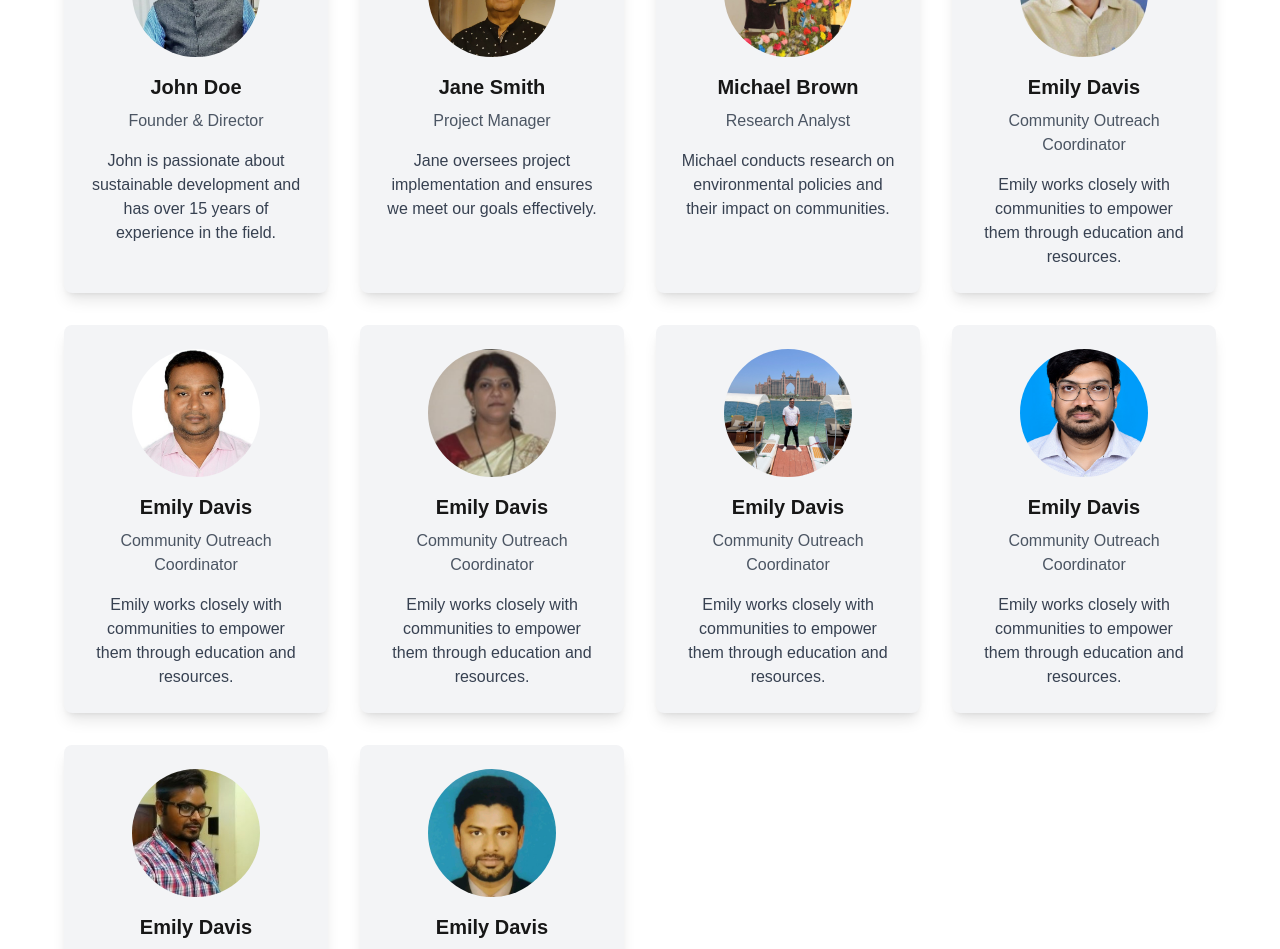
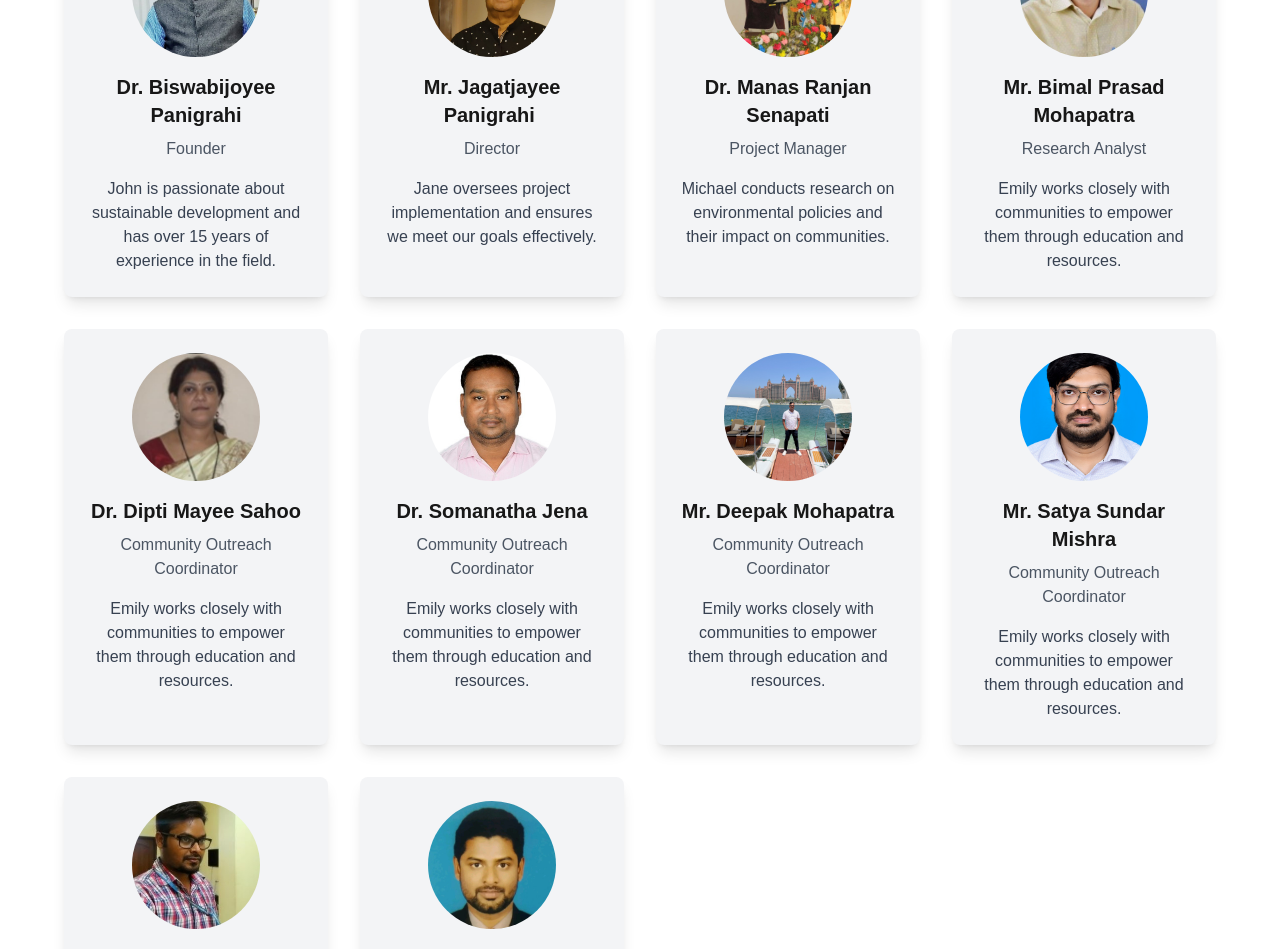
Before and after one commit to Bikash168/Trident_SF, a Next.js app: page /team in a window 1280 px wide. Shown: the part 480-1429 px from the top of the page. Built offline with nearby package versions, Linux system fonts and the light colour scheme.

Commit message:
new change

```diff
--- a/pages/components/CurrentProjects.tsx
+++ b/pages/components/CurrentProjects.tsx
@@ -2,19 +2,19 @@ import React from 'react';
 
 const projects = [
   {
-    title: "Shikshalaya",
+    title: "Waste to Wealth",
     imageUrl: "/images/shikshalaya.jpg", // replace with your image path
-    description: "Empowering children through education.",
+    description: "Waste to Wealth is a concept that emphasizes transforming waste materials into valuable resources or products, contributing to both environmental sustainability and economic growth.",
   },
   {
-    title: "Chuppi Todo– Sharam Nahi Samman",
+    title: "Capacity Building of Field Functionaries in Organic Farming",
     imageUrl: "/images/chuppi-todo.jpg", // replace with your image path
-    description: "Breaking the silence, promoting dignity.",
+    description: "Organic farming plays a critical role in achieving sustainable agricultural practices, promoting soil health, conserving water, reducing chemical inputs, and enhancing biodiversity.",
   },
   {
-    title: "Khushiyon Ki Potli",
+    title: "Green Hydrogen",
     imageUrl: "/images/khushiyon-ki-potli.jpg", // replace with your image path
-    description: "Spreading joy through essential supplies.",
+    description: "Green hydrogen is a form of hydrogen produced using renewable energy sources, such as wind, solar, or hydropower, to electrolyze water (H₂O) into hydrogen (H₂) and oxygen (O₂). This process emits no greenhouse gases, making green hydrogen a key solution for reducing carbon emissions in various sectors.",
   },
 ];
 
@@ -42,7 +42,7 @@ const CurrentProjects = () => {
               />
               <div className="p-4">
                 <h3 className="text-xl font-bold text-gray-900">{project.title}</h3>
-                <p className="mt-2 text-gray-600">{project.description}</p>
+                <p className="mt-2 text-gray-600 textalin">{project.description}</p>
               </div>
             </div>
           ))}
--- a/pages/components/layout.tsx
+++ b/pages/components/layout.tsx
@@ -230,8 +230,9 @@ export default function Layout({ children }: LayoutProps) {
           {/* Address */}
           <div>
             <h3 className="text-lg text-[#316b9e] font-bold mb-4">Contact Us</h3>
-            <p>Plot No. – F2, Chandaka Industrial Estate</p>
-            <p>Chandrasekharpur, Bhubaneswar – 24, Odisha, India - 751024</p>
+            <p className='textalin'>Plot No. – F2, Chandaka Industrial Estate,
+            Chandrasekharpur, Bhubaneswar – 24, Odisha, India - 751024.</p>
+           <br />
             <p>Email: info@sacred.foundation</p>
             <p>Phone: +91-9439173220</p>
           </div>
--- a/pages/team.tsx
+++ b/pages/team.tsx
@@ -4,61 +4,62 @@ import Layout from './components/layout';
 
 const teamMembers = [
   {
-    name: 'John Doe',
-    role: 'Founder & Director',
+    name: 'Dr. Biswabijoyee Panigrahi',
+
+    role: 'Founder ',
     image: '/images/Team1.jpg', // Replace with actual image path
     description: 'John is passionate about sustainable development and has over 15 years of experience in the field.',
   },
   {
-    name: 'Jane Smith',
-    role: 'Project Manager',
+    name: 'Mr. Jagatjayee Panigrahi ',
+    role: 'Director',
     image: '/images/Team2.jpg', // Replace with actual image path
     description: 'Jane oversees project implementation and ensures we meet our goals effectively.',
   },
   {
-    name: 'Michael Brown',
-    role: 'Research Analyst',
+    name: 'Dr. Manas Ranjan Senapati',
+    role: 'Project Manager',
     image: '/images/Team3.jpg', // Replace with actual image path
     description: 'Michael conducts research on environmental policies and their impact on communities.',
   },
   {
-    name: 'Emily Davis',
-    role: 'Community Outreach Coordinator',
+    name: 'Mr. Bimal Prasad Mohapatra',
+    role: 'Research Analyst',
     image: '/images/Team4.jpg', // Replace with actual image path
     description: 'Emily works closely with communities to empower them through education and resources.',
   },
   {
-    name: 'Emily Davis',
+    name: 'Dr. Dipti Mayee Sahoo',
+    role: 'Community Outreach Coordinator',
+    image: '/images/Team6.jpg', // Replace with actual image path
+    description: 'Emily works closely with communities to empower them through education and resources.',
+  },
+  {
+    name: 'Dr. Somanatha Jena',
     role: 'Community Outreach Coordinator',
     image: '/images/Team5.jpg', // Replace with actual image path
     description: 'Emily works closely with communities to empower them through education and resources.',
   },
   {
-    name: 'Emily Davis',
-    role: 'Community Outreach Coordinator',
-    image: '/images/Team6.jpg', // Replace with actual image path
-    description: 'Emily works closely with communities to empower them through education and resources.',
-  },
-  {
-    name: 'Emily Davis',
+    name: 'Mr. Deepak Mohapatra',
     role: 'Community Outreach Coordinator',
     image: '/images/Team7.jpg', // Replace with actual image path
     description: 'Emily works closely with communities to empower them through education and resources.',
   },
   {
-    name: 'Emily Davis',
+    name: 'Mr. Satya Sundar Mishra',
     role: 'Community Outreach Coordinator',
     image: '/images/Team8.jpg', // Replace with actual image path
     description: 'Emily works closely with communities to empower them through education and resources.',
   },
   {
-    name: 'Emily Davis',
+    name: 'Mr. Mohammed Nadeem Iqbal',
     role: 'Community Outreach Coordinator',
     image: '/images/Team9.jpg', // Replace with actual image path
     description: 'Emily works closely with communities to empower them through education and resources.',
   },
   {
-    name: 'Emily Davis',
+    name: 'Mr. Bikash Jethy',
     role: 'Community Outreach Coordinator',
     image: '/images/Team10.jpg', // Replace with actual image path
     description: 'Emily works closely with communities to empower them through education and resources.',
```
